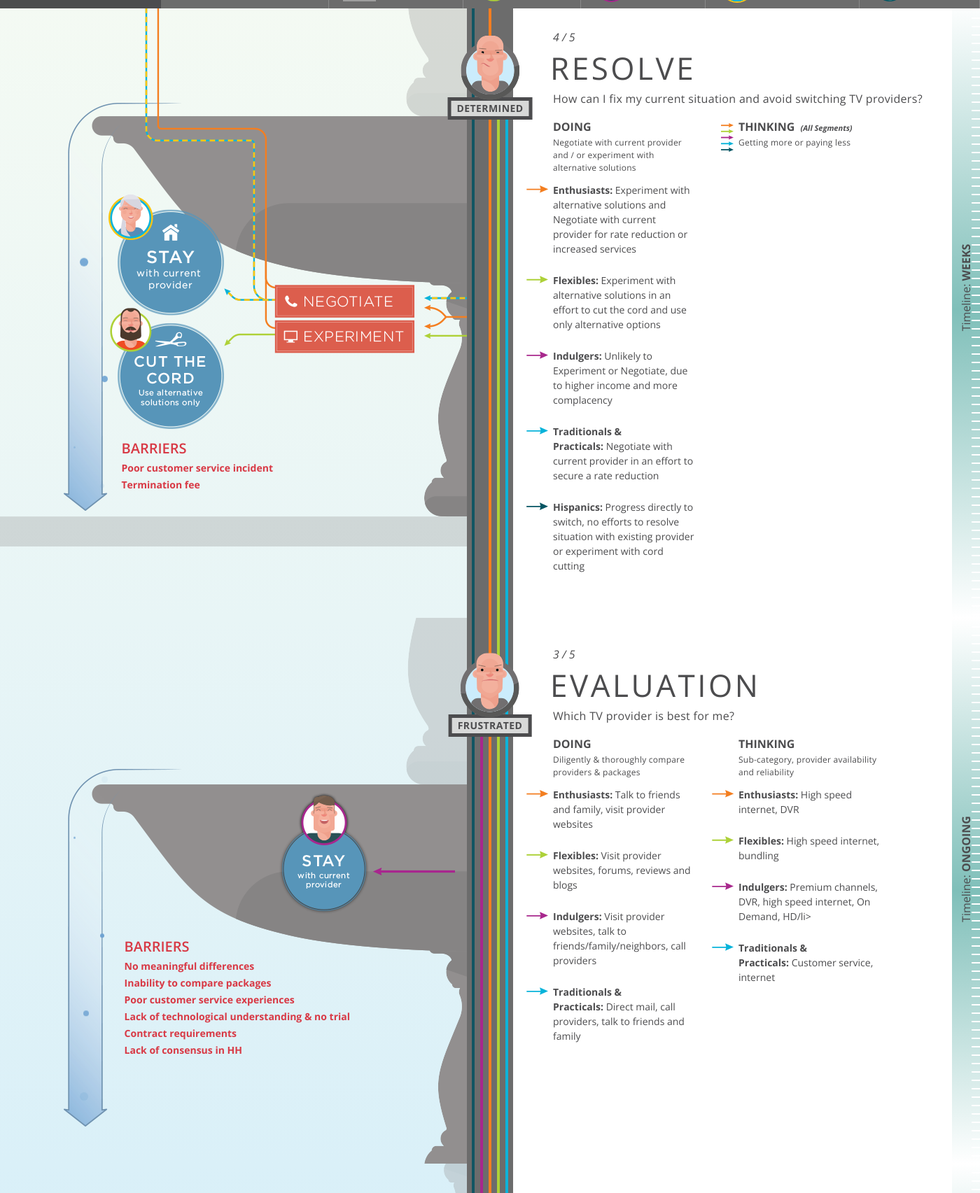
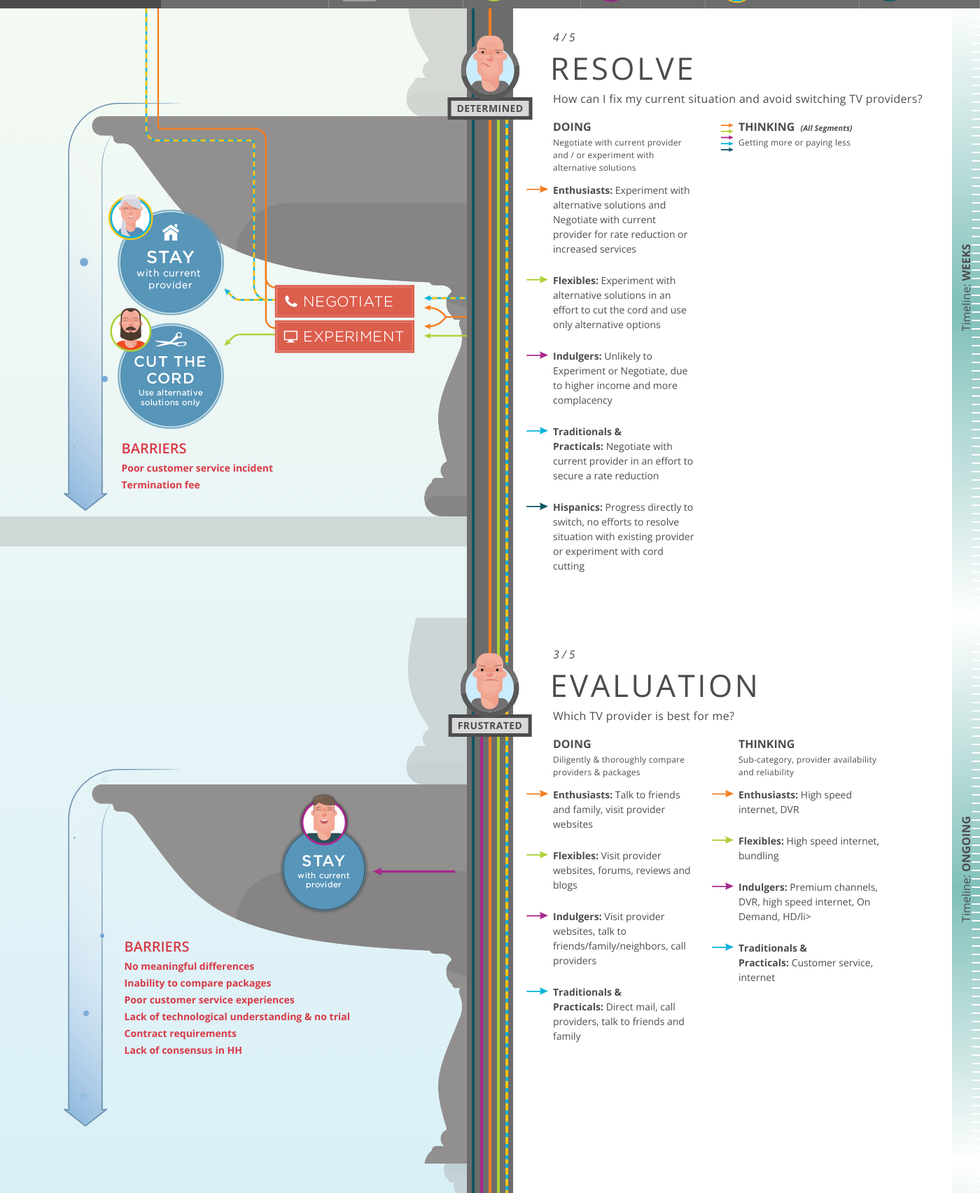
Before and after one commit to EggStrategy/dish-path-purchase, a PHP site: page / in a window 1400 px wide. Shown: the part 788-2493 px from the top of the page at 70% size. Run offline with PHP 8.4, Linux system fonts and the light colour scheme; some libraries are stand-ins or nearby versions; grey boxes are pictures that could not be loaded.

Commit message:
Trad Path gradient pattern

```diff
--- a/assets/css/application.css
+++ b/assets/css/application.css
@@ -1159,6 +1159,7 @@ a {
 .stage-paths .path-4 {
   right: 7px;
   background: #0cb3da;
+  background: repeating-linear-gradient(180deg, #0cb3da, #0cb3da 6px, #fac512 6px, #fac512 16px);
 }
 
 .stage-footer {
--- a/assets/sass/global/_colors.scss
+++ b/assets/sass/global/_colors.scss
@@ -21,3 +21,5 @@ $blue:      #0cb3da;
 $sky-white: #fcfdf3;
 
 $red:       #d83945;
+
+$yellow:    #fac512;
--- a/assets/sass/stage/_paths.scss
+++ b/assets/sass/stage/_paths.scss
@@ -63,5 +63,6 @@
   .path-4 {
     right: 7px;
     background: $blue;
+    background: repeating-linear-gradient(180deg, $blue, $blue 6px, $yellow 6px, $yellow 16px);
   }
 }
```
